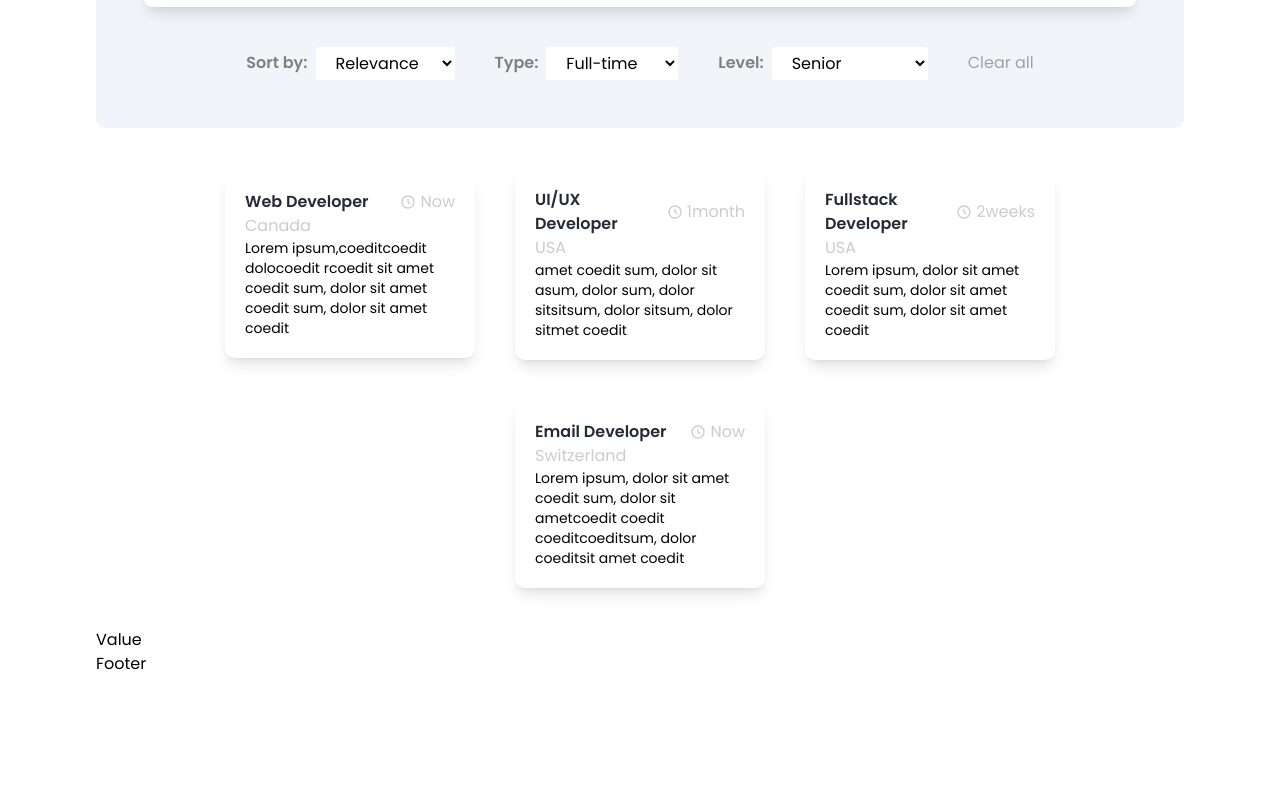
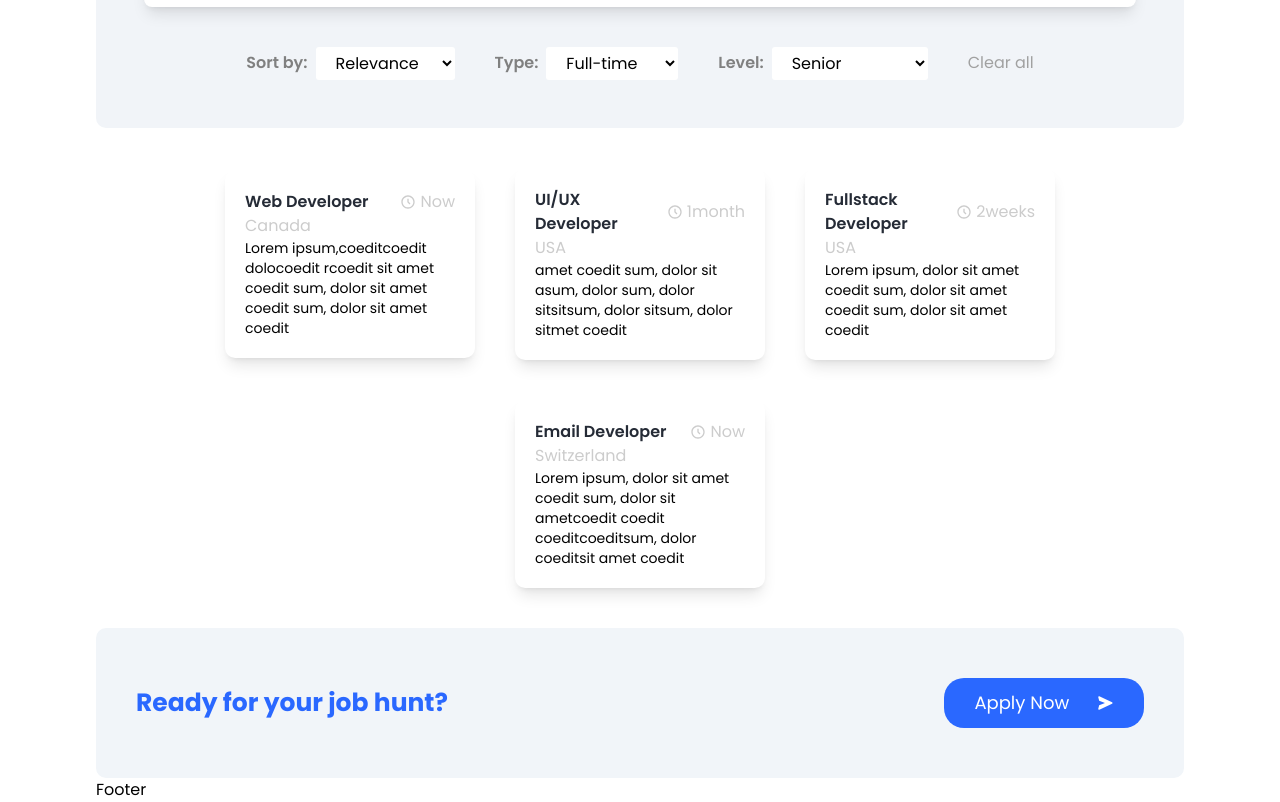
Before and after one commit to abhicodes13/jobsearch, a React (Vite) app: page / in a window 1280 px wide. Shown: the part 279-1081 px from the top of the page. Before the commit the page ends 955 px from the top, so only its background shows below. Built offline with nearby package versions, Linux system fonts and the light colour scheme.

Commit message:
Value Component

```diff
--- a/src/Components/Value.jsx
+++ b/src/Components/Value.jsx
@@ -1,8 +1,12 @@
 import React from 'react'
+import {BiSolidSend} from 'react-icons/bi'
 
 const Value = () => {
   return (
-    <div>Value</div>
+    <div className=' flex items-center justify-between w-[100%] h-[150px] bg-slate-100 rounded-[10px] p-[40px]'>
+      <h1 className="text-blueColor font-bold text-[25px]">Ready for your job hunt?</h1>
+      <button className=' flex items-center justify-evenly w-[200px] h-[50px]  text-white rounded-[20px] bg-blueColor p-1 hover:bg-white hover:text-blueColor font-normal text-[18px]'>Apply Now <BiSolidSend/></button>
+    </div>
   )
 }
 
```
